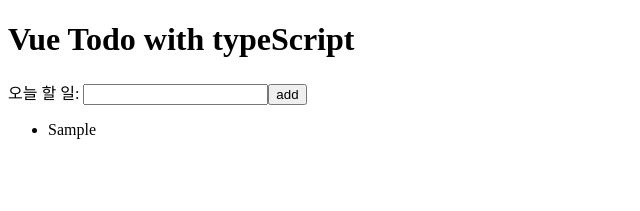
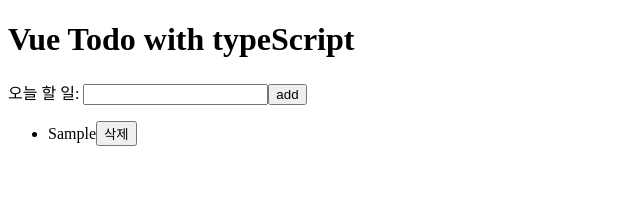
Before and after one commit to miirmoon/learn-vue-typescript, a Vue app in the folder practice/vue-todo/: page / in a window 1280 px wide. Both pictures are taken after typing "Sample" into the empty fields and a click on the button "add". Shown: the top 211 px of the page, without its empty margins (0-640 px from the left). Built offline with nearby package versions, Linux system fonts and the light colour scheme.

Commit message:
[✨ feat]: 할 일 삭제 기능 구현

```diff
--- a/practice/vue-todo/src/App.vue
+++ b/practice/vue-todo/src/App.vue
@@ -14,7 +14,9 @@
           <TodoListItem
             v-for="(todoItem, index) in todoItems"
             :key="index"
+            :index="index"
             :todoItem="todoItem"
+            @remove="removeTodoItem"
           ></TodoListItem>
         </ul>
       </div>
@@ -65,6 +67,10 @@
     fetchTodoItems() {
       this.todoItems = storage.fetch();
     },
+    removeTodoItem(index: number) {
+      this.todoItems.splice(index, 1);
+      storage.save(this.todoItems);
+    },
   },
   created() {
     this.fetchTodoItems();
--- a/practice/vue-todo/src/components/TodoListItem.vue
+++ b/practice/vue-todo/src/components/TodoListItem.vue
@@ -1,5 +1,8 @@
 <template>
-  <li>{{ todoItem }}</li>
+  <li>
+    <span>{{ todoItem }}</span>
+    <button @click="removeItem">삭제</button>
+  </li>
 </template>
 
 <script lang="ts">
@@ -8,6 +11,12 @@
 export default defineComponent({
   props: {
     todoItem: String,
+    index: Number,
+  },
+  methods: {
+    removeItem() {
+      this.$emit("remove", this.index);
+    },
   },
 });
 </script>
```
